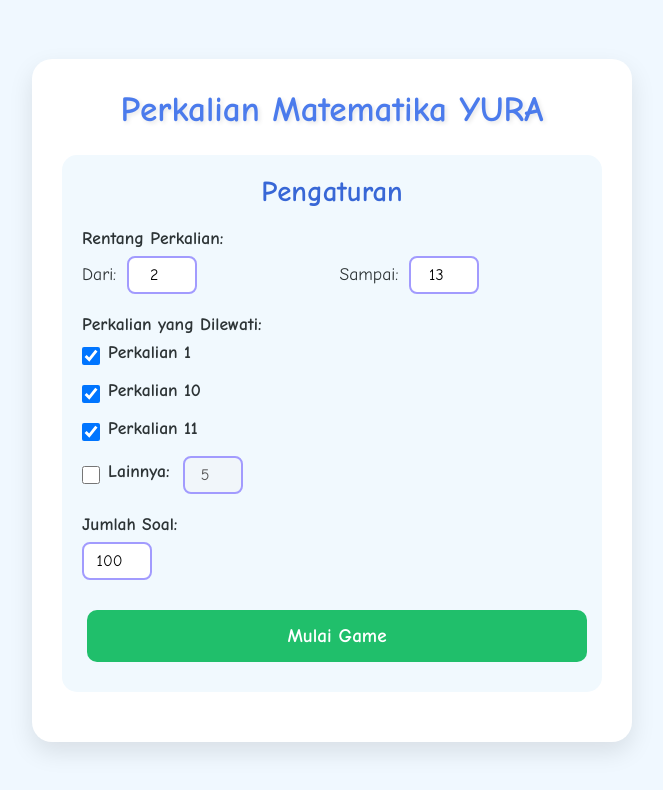
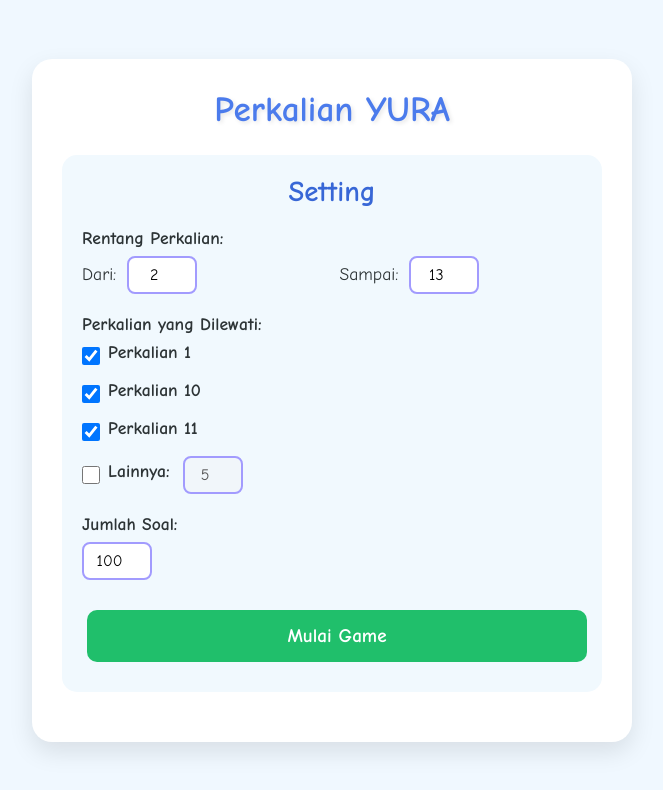
Before and after one commit to aryafmdev/Multiplication-Quiz, a plain HTML site: page index.html in a window 1280 px wide. Shown: the whole page, without its empty margins (308-971 px from the left). Drawn offline with Linux system fonts and the light colour scheme.

Commit message:
Update index.html
modified on head

```diff
--- a/index.html
+++ b/index.html
@@ -5,15 +5,15 @@
     <meta name="viewport" content="width=device-width, initial-scale=1.0" />
     <title>Game Perkalian Matematika</title>
     <link rel="stylesheet" href="styles.css" />
-    <link rel="manifest" href="manifest.json" />
+    <link rel="manifest" href="./manifest.json">
     <link rel="icon" href="icons/icon-192x192.png" />
   </head>
   <body>
     <div class="container">
-      <h1>Perkalian Matematika YURA</h1>
+      <h1>Perkalian YURA</h1>
 
       <div class="settings-panel">
-        <h2>Pengaturan</h2>
+        <h2>Setting</h2>
         <div class="setting-group">
           <label>Rentang Perkalian:</label>
           <div class="range-inputs">
@@ -69,7 +69,7 @@
           />
         </div>
 
-<!--         <div class="setting-group">
+        <!-- <div class="setting-group">
           <label>Kecepatan Timer:</label>
           <div class="timer-options">
             <div>
@@ -121,7 +121,7 @@
         <div id="pause-dialog" class="dialog" style="display: none">
           <div class="dialog-content">
             <h3>Permainan Dijeda</h3>
-            <p>Apakah Anda ingin melanjutkan permainan atau keluar?</p>
+            <p>Yura ingin melanjutkan permainan atau keluar?</p>
             <div class="dialog-buttons">
               <button id="continue-game">Lanjutkan</button>
               <button id="exit-game" class="exit-btn">Keluar</button>
@@ -162,7 +162,7 @@
 
         <div class="feedback" id="feedback"></div>
 
-<!--         <div class="timer-container">
+        <!-- <div class="timer-container">
           <div class="timer-label">Waktu:</div>
           <div class="timer-bar">
             <div class="timer-progress" id="timer-progress"></div>
```
